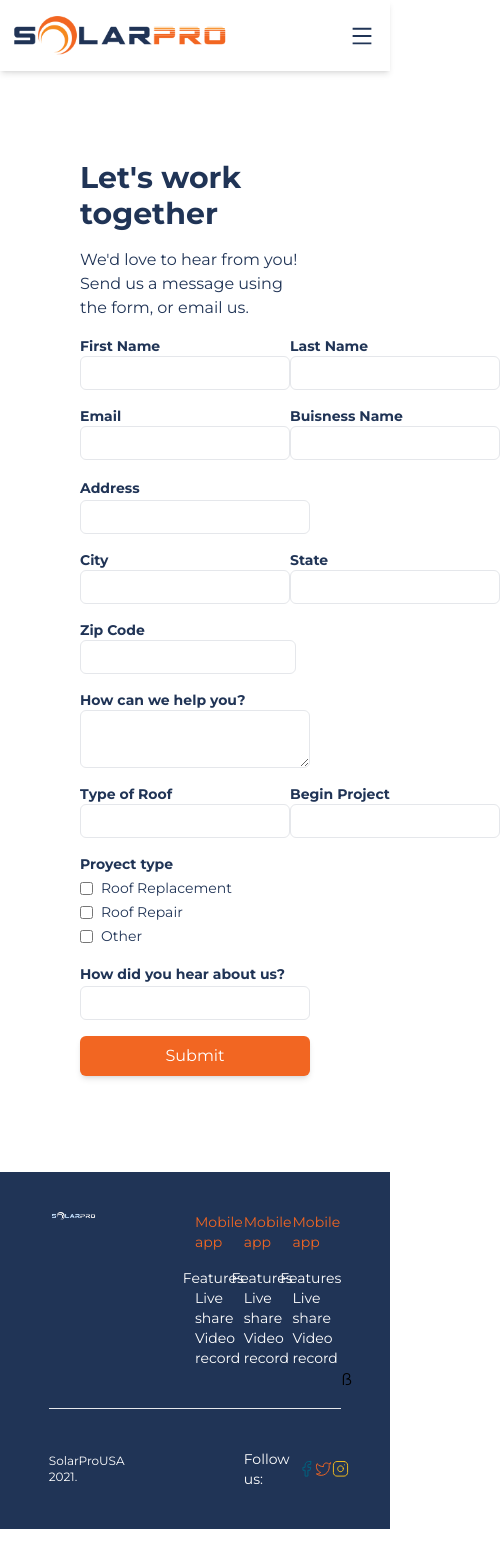
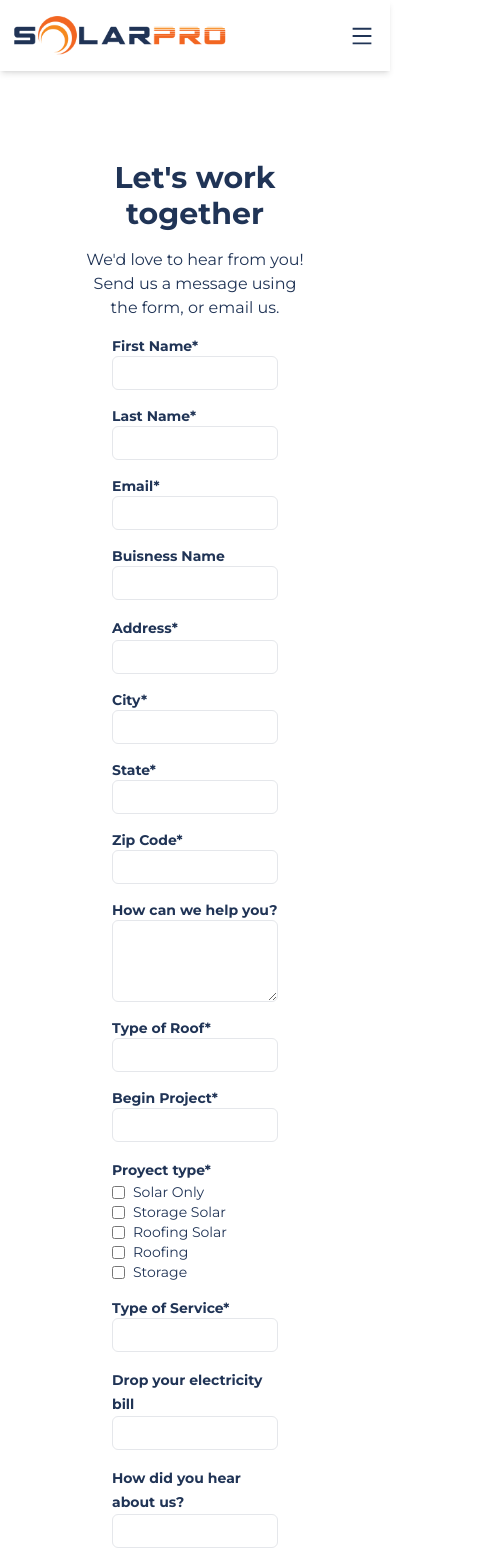
Before and after one commit to migueleguerra/solar-pro-usa, a Next.js app: page /contact in a window 390 px wide. Shown: the top 1562 px of the page, 500 px wide, since content can reach past the window. Before the commit the page ends 1529 px from the top, so only its background shows below. Built offline with nearby package versions, Linux system fonts and the light colour scheme.

Commit message:
fix linear gradient and responsive form

```diff
--- a/components/Footer.tsx
+++ b/components/Footer.tsx
@@ -48,7 +48,7 @@ export const Footer = () => {
           <Link href="/">Video record</Link>
         </li>
       </ul>
-      <hr className="col-start-2 col-end-8 my-10 gray-bg-color" />ß
+      <hr className="col-start-2 col-end-8 my-10 gray-bg-color" />
       <div className="col-start-2 flex items-center pb-10">
         <p className="text-xs text-white">SolarProUSA 2021.</p>
       </div>
--- a/pages/contact.tsx
+++ b/pages/contact.tsx
@@ -1,26 +1,26 @@
 function Contact() {
   return (
     <form className="flex flex-col pt-40 mb-24 px-20 primary-font-color mx-auto max-w-2xl space-y-4">
-      <h3 className="text-3xl font-bold">Let's work together</h3>
-      <p>
+      <h3 className="text-3xl font-bold text-center">Let's work together</h3>
+      <p className="text-center">
         We'd love to hear from you! Send us a message using the form, or email
         us.
       </p>
 
-      <div className="flex justify-between">
+      <div className="flex flex-col sm:flex-row px-8 sm:px-0 gap-4 sm:justify-between">
         <div className="flex flex-col">
-          <label className="text-sm font-bold">First Name</label>
+          <label className="text-sm font-bold">First Name*</label>
           <input className="border py-1 px-2 rounded-md" />
         </div>
         <div className="flex flex-col">
-          <label className="text-sm font-bold">Last Name</label>
+          <label className="text-sm font-bold">Last Name*</label>
           <input className="border py-1 px-2 rounded-md" />
         </div>
       </div>
 
-      <div className="flex justify-between">
+      <div className="flex flex-col sm:flex-row px-8 sm:px-0 gap-4 sm:justify-between">
         <div className="flex flex-col">
-          <label className="text-sm font-bold">Email</label>
+          <label className="text-sm font-bold">Email*</label>
           <input className="border py-1 px-2 rounded-md" />
         </div>
         <div className="flex flex-col">
@@ -29,65 +29,84 @@ function Contact() {
         </div>
       </div>
 
-      <div>
-        <label className="text-sm font-bold">Address</label>
+      <div className="px-8 sm:px-0">
+        <label className="text-sm font-bold">Address*</label>
         <input className="border py-1 px-2 rounded-md w-full" />
       </div>
 
-      <div className="flex justify-between">
+      <div className="flex flex-col sm:flex-row px-8 sm:px-0 gap-4 sm:justify-between">
         <div className="flex flex-col">
-          <label className="text-sm font-bold">City</label>
+          <label className="text-sm font-bold">City*</label>
           <input className="border py-1 px-2 rounded-md" />
         </div>
         <div className="flex flex-col">
-          <label className="text-sm font-bold">State</label>
+          <label className="text-sm font-bold">State*</label>
           <input className="border py-1 px-2 rounded-md" />
         </div>
       </div>
 
-      <div className="flex flex-col">
-        <label className="text-sm font-bold">Zip Code</label>
-        <input className="border py-1 px-2 rounded-md w-55" />
+      <div className="flex flex-col px-8 sm:px-0">
+        <label className="text-sm font-bold">Zip Code*</label>
+        <input className="border py-1 px-2 rounded-md sm:w-55" />
       </div>
 
-      <div className="flex flex-col">
+      <div className="flex flex-col px-8 sm:px-0">
         <label className="text-sm font-bold">How can we help you?</label>
-        <textarea className="border py-1 px-2 rounded-md" />
+        <textarea className="border py-4 px-2 rounded-md" />
       </div>
 
-      <div className="flex justify-between">
+      <div className="flex flex-col sm:flex-row px-8 sm:px-0 gap-4 sm:justify-between">
         <div className="flex flex-col">
-          <label className="text-sm font-bold">Type of Roof</label>
+          <label className="text-sm font-bold">Type of Roof*</label>
           <input className="border py-1 px-2 rounded-md" />
         </div>
         <div className="flex flex-col">
-          <label className="text-sm font-bold">Begin Project</label>
+          <label className="text-sm font-bold">Begin Project*</label>
           <input className="border py-1 px-2 rounded-md" />
         </div>
       </div>
 
-      <div className="flex flex-col space-y-1">
-        <label className="text-sm font-bold">Proyect type</label>
+      <div className="flex flex-col sm:flex-row px-8 sm:px-0 gap-4 sm:justify-between">
+        <div>
+          <label className="text-sm font-bold">Proyect type*</label>
           <div className="flex items-center space-x-2">
             <input type="checkbox" />
-          <label className="text-sm">Roof Replacement</label>
+            <label className="text-sm">Solar Only</label>
           </div>
           <div className="flex items-center space-x-2">
             <input type="checkbox" />
-          <label className="text-sm">Roof Repair</label>
+            <label className="text-sm">Storage Solar</label>
           </div>
           <div className="flex items-center space-x-2">
             <input type="checkbox" />
-          <label className="text-sm">Other</label>
+            <label className="text-sm">Roofing Solar</label>
+          </div>
+          <div className="flex items-center space-x-2">
+            <input type="checkbox" />
+            <label className="text-sm">Roofing</label>
+          </div>
+          <div className="flex items-center space-x-2">
+            <input type="checkbox" />
+            <label className="text-sm">Storage</label>
+          </div>
+        </div>
+        <div className="flex flex-col">
+          <label className="text-sm font-bold">Type of Service*</label>
+          <input className="border py-1 px-2 rounded-md" />
         </div>
       </div>
 
-      <div>
+      <div className="px-8 sm:px-0">
+        <label className="text-sm font-bold">Drop your electricity bill</label>
+        <input className="border py-1 px-2 rounded-md w-full" />
+      </div>
+
+      <div className="px-8 sm:px-0">
         <label className="text-sm font-bold">How did you hear about us?</label>
         <input className="border py-1 px-2 rounded-md w-full" />
       </div>
 
-      <button className="secondary-bg-color text-white p-2 rounded-md shadow-md">
+      <button className="secondary-bg-color text-white p-2 rounded-md shadow-md mx-8 sm:mx-0">
         Submit
       </button>
     </form>
--- a/styles/globals.css
+++ b/styles/globals.css
@@ -72,15 +72,29 @@ html {
 }
 
 .custom-img-gradient {
-  background: linear-gradient(
-    100.23deg,
-    #ffffff 18.57%,
-    #ffffff 29.42%,
-    rgba(255, 255, 255, 0.95) 35.94%,
-    rgba(255, 255, 255, 0.87) 42.92%,
-    rgba(255, 255, 255, 0.68) 50.38%,
-    rgba(255, 255, 255, 0) 75.47%
+  background: -webkit-linear-gradient(
+    0deg,
+    #ffffff 20%,
+    #ffffff 30%,
+    rgba(255, 255, 255, 0.95) 40%,
+    rgba(255, 255, 255, 0.87) 50%,
+    rgba(255, 255, 255, 0.68) 60%,
+    rgba(255, 255, 255, 0) 75%
   );
+}
+
+@media only screen and (max-width: 1240px) {
+  .custom-img-gradient {
+    background: -webkit-linear-gradient(
+      30deg,
+      #ffffff 20%,
+      #ffffff 40%,
+      rgba(255, 255, 255, 0.95) 45%,
+      rgba(255, 255, 255, 0.87) 50%,
+      rgba(255, 255, 255, 0.68) 70%,
+      rgba(255, 255, 255, 0) 80%
+    );
+  }
 }
 
 @media only screen and (max-width: 1280px) {
```
Lines whose indentation alone changed are shown as unchanged.
